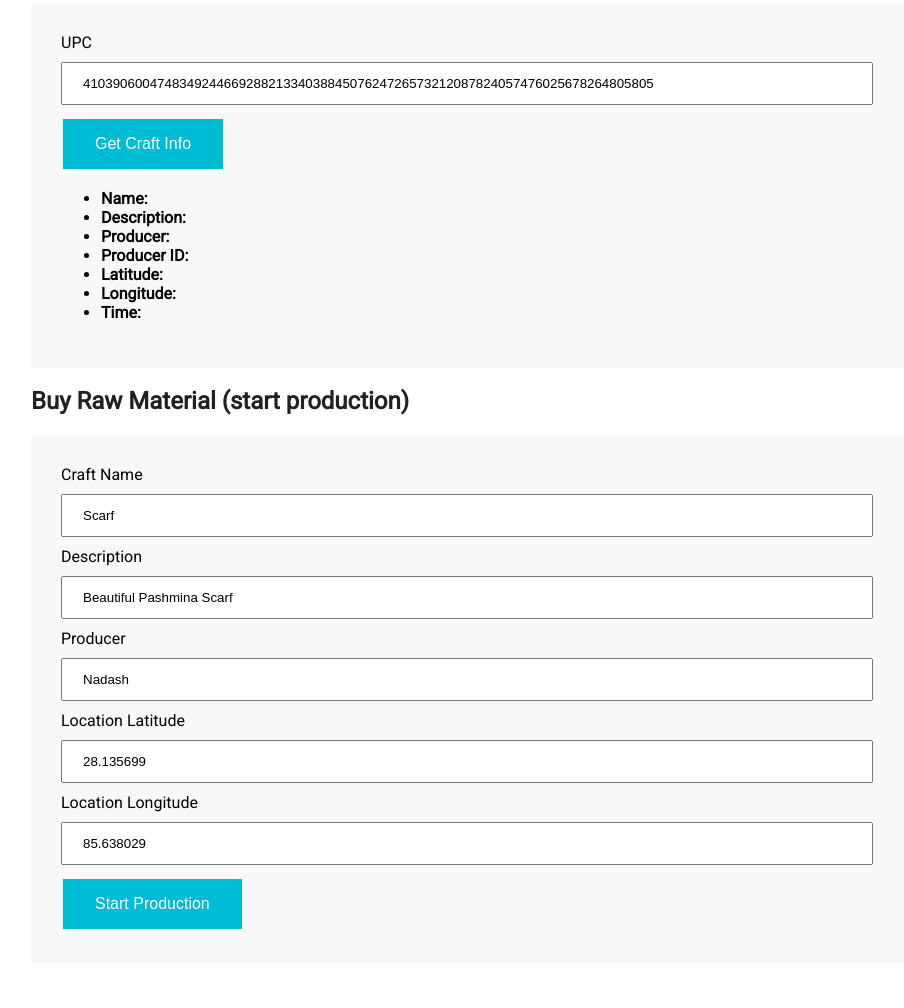
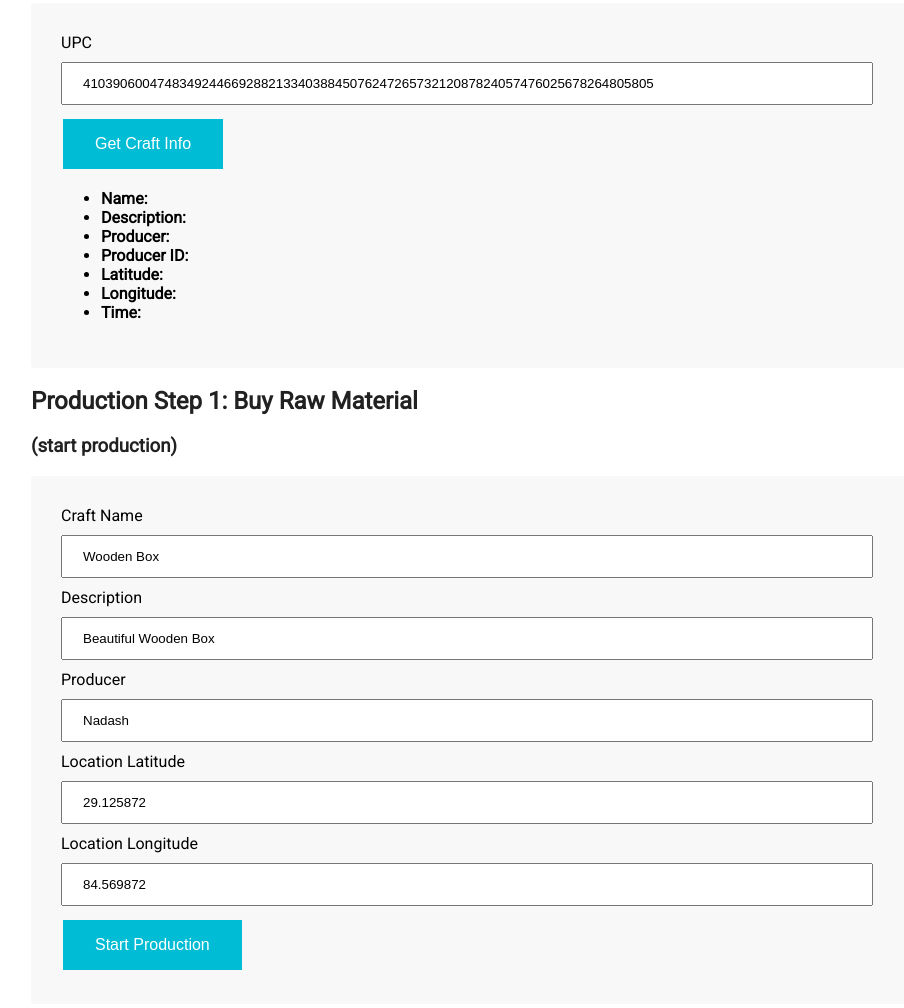
Before and after one commit to jthommen/craft-supplychain, a plain HTML site: page frontend/index.html in a window 1280 px wide. Shown: the part 549-1557 px from the top of the page, without its empty margins (9-913 px from the left). Drawn offline with Linux system fonts and the light colour scheme.

Commit message:
Clean up frontend

```diff
--- a/frontend/app.js
+++ b/frontend/app.js
@@ -1158,7 +1158,7 @@ function startProductionClicked() {
 
     craftSupplychain.buyCraftMaterial(name, description, producer, lat, lng, time, function(error, result) {
         if(!error) {
-            container.innerHTML = `New materials for ${name} bought, production started`;
+            container.innerHTML = `New materials for ${name} bought, production started!`;
             alert(`Take not of the UPC: ${hash}`);
             console.log('New craft production started!');
         } else {
--- a/frontend/index.html
+++ b/frontend/index.html
@@ -5,6 +5,8 @@
     <meta charset="UTF-8">
     <meta name="viewport" content="width=device-width, initial-scale=1.0">
     <title>Craft Supplychain</title>
+    <link rel="shortcut icon" href="/favicon.ico" type="image/x-icon">
+    <link rel="icon" href="/favicon.ico" type="image/x-icon">
     <link href="https://fonts.googleapis.com/css?family=Roboto" rel="stylesheet">
     <link rel="stylesheet" type="text/css" href="style.css">
 <body>
@@ -56,23 +58,24 @@
     </div>
     <div id="craftsman-area">
         <div id="start-production">
-            <h2>Buy Raw Material (start production)</h2>
+            <h2>Production Step 1: Buy Raw Material</h2>
+            <h3>(start production)</h3>
             <div class="form-group">
                 Craft Name
                 <br>
-                <input class="input-field" type="string" id="craft-name" name="craft-name" value="Scarf"><br>
+                <input class="input-field" type="string" id="craft-name" name="craft-name" value="Wooden Box"><br>
                 Description
                 <br>
-                <input class="input-field" type="string" id="craft-description" name="craft-description" value="Beautiful Pashmina Scarf"><br>
+                <input class="input-field" type="string" id="craft-description" name="craft-description" value="Beautiful Wooden Box"><br>
                 Producer
                 <br>
                 <input class="input-field" type="string" id="craft-producer" name="craft-producer" value="Nadash"><br>
                 Location Latitude
                 <br>
-                <input class="input-field" type="string" id="craft-lat" name="craft-lat" value="28.135699"><br>
+                <input class="input-field" type="string" id="craft-lat" name="craft-lat" value="29.125872"><br>
                 Location Longitude
                 <br>
-                <input class="input-field" type="string" id="craft-lng" name="craft-lng" value="85.638029"><br>
+                <input class="input-field" type="string" id="craft-lng" name="craft-lng" value="84.569872"><br>
                 <div class=button-div>
                     <button class="btn-fetchOne" id="get-craftinfo" type="button" onclick=startProductionClicked()>Start Production</button>
                 </div>
```
Also changed, not shown: frontend/favicon.ico (added).
